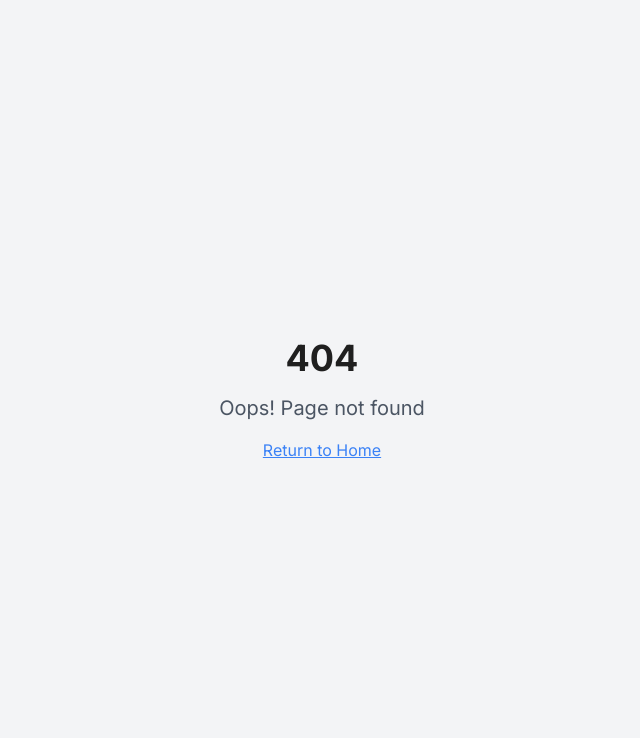
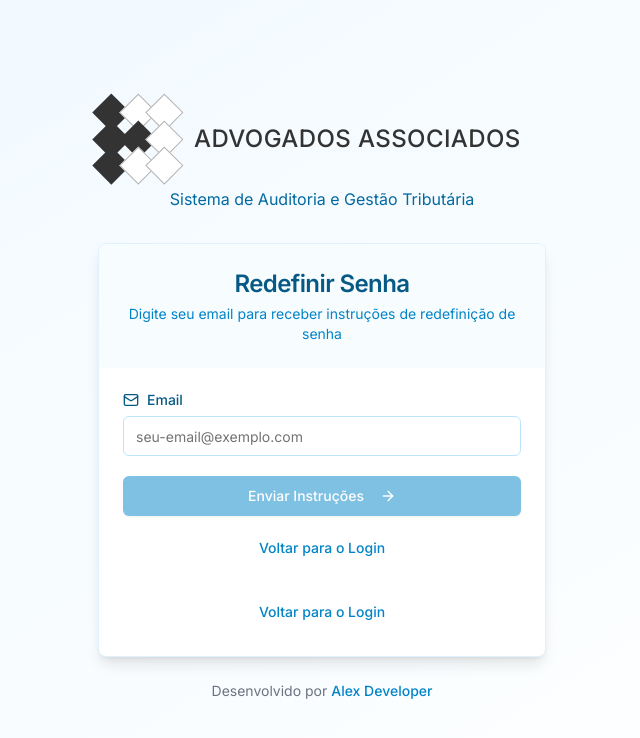
Before and after one commit to developeragencia/sistemaclaudio-figueiredo, a React (Vite) app: page /reset-password in a window 1280 px wide. Before the commit this address had no page. Shown: the top 738 px of the page, without its empty margins (318-958 px from the left). Built offline with nearby package versions, Linux system fonts and the light colour scheme.

Commit message:
feat: Implement password reset component

```diff
--- a/src/App.tsx
+++ b/src/App.tsx
@@ -35,6 +35,7 @@ import SessionExpirationPage from "./pages/SecurityPages/SessionExpirationPage";
 import AccessProtectionPage from "./pages/SecurityPages/AccessProtectionPage";
 import AuditTrailsPage from "./pages/SecurityPages/AuditTrailsPage";
 import UsersPermissionsPage from "./pages/SecurityPages/UsersPermissionsPage";
+import PasswordResetPage from "./pages/PasswordResetPage";
 
 const App = () => {
   const [queryClient] = useState(() => new QueryClient());
@@ -51,6 +52,7 @@ const App = () => {
               {/* Public Routes */}
               <Route path="/" element={<Index />} />
               <Route path="/login" element={<Login />} />
+              <Route path="/reset-password" element={<PasswordResetPage />} />
               <Route path="/2fa" element={<TwoFactorAuth />} />
 
               {/* Protected Routes */}
--- a/src/components/auth/LoginForm.tsx
+++ b/src/components/auth/LoginForm.tsx
@@ -6,7 +6,7 @@ import { Button } from '@/components/ui/button';
 import { AlertTriangle, CheckCircle2, Lock, Mail } from 'lucide-react';
 import { UserRole } from '@/types';
 import { useAuth } from '@/contexts/AuthContext';
-import { useNavigate } from 'react-router-dom';
+import { useNavigate, Link } from 'react-router-dom';
 import { useToast } from '@/hooks/use-toast';
 import { Form, FormControl, FormField, FormItem, FormLabel, FormMessage } from "@/components/ui/form";
 import { zodResolver } from "@hookform/resolvers/zod";
@@ -141,9 +141,9 @@ const LoginForm: React.FC<LoginFormProps> = ({ onSubmit }) => {
             />
           </div>
 
-          <a href="#" className="text-sm text-sky-600 hover:text-sky-800 hover:underline transition-colors">
+          <Link to="/reset-password" className="text-sm text-sky-600 hover:text-sky-800 hover:underline transition-colors">
             Esqueceu a senha?
-          </a>
+          </Link>
         </div>
 
         {error && (
--- /dev/null
+++ b/src/components/auth/PasswordReset.tsx
@@ -0,0 +1,169 @@
+
+import React, { useState } from 'react';
+import { Form, FormControl, FormField, FormItem, FormLabel, FormMessage } from "@/components/ui/form";
+import { zodResolver } from "@hookform/resolvers/zod";
+import { useForm } from "react-hook-form";
+import * as z from "zod";
+import { Button } from '@/components/ui/button';
+import { Input } from '@/components/ui/input';
+import { AlertTriangle, ArrowRight, CheckCircle2, Mail } from 'lucide-react';
+import { useNavigate } from 'react-router-dom';
+import { useToast } from '@/hooks/use-toast';
+import { Card, CardContent, CardDescription, CardFooter, CardHeader, CardTitle } from '@/components/ui/card';
+
+// Create a schema for form validation
+const formSchema = z.object({
+  email: z.string().email("Por favor, insira um email válido.").min(1, "Email é obrigatório."),
+});
+
+type FormData = z.infer<typeof formSchema>;
+
+const PasswordReset: React.FC = () => {
+  const [isSubmitting, setIsSubmitting] = useState<boolean>(false);
+  const [emailSent, setEmailSent] = useState<boolean>(false);
+  const navigate = useNavigate();
+  const { toast } = useToast();
+
+  // Initialize form with react-hook-form and zod validation
+  const form = useForm<FormData>({
+    resolver: zodResolver(formSchema),
+    defaultValues: {
+      email: '',
+    }
+  });
+
+  const handleFormSubmit = async (data: FormData) => {
+    try {
+      setIsSubmitting(true);
+
+      // Here we would integrate with the actual password reset API
+      // For now, we'll simulate a successful password reset request
+      await new Promise(resolve => setTimeout(resolve, 1500));
+
+      toast({
+        title: "Solicitação enviada",
+        description: "Instruções para redefinir sua senha foram enviadas para seu email.",
+        variant: "success",
+      });
+
+      setEmailSent(true);
+    } catch (err) {
+      console.error('Password reset error:', err);
+      toast({
+        title: "Erro",
+        description: "Não foi possível enviar as instruções de redefinição de senha. Por favor, tente novamente.",
+        variant: "destructive",
+      });
+    } finally {
+      setIsSubmitting(false);
+    }
+  };
+
+  const handleBackToLogin = () => {
+    navigate('/login');
+  };
+
+  return (
+    <Card className="shadow-lg border-sky-100 w-full max-w-md">
+      <CardHeader className="bg-sky-50/50 space-y-1">
+        <CardTitle className="text-sky-800 text-2xl text-center">Redefinir Senha</CardTitle>
+        <CardDescription className="text-center text-sky-600">
+          {emailSent
+            ? "Verifique seu email para instruções de redefinição"
+            : "Digite seu email para receber instruções de redefinição de senha"}
+        </CardDescription>
+      </CardHeader>
+
+      <CardContent className="pt-6">
+        {!emailSent ? (
+          <Form {...form}>
+            <form onSubmit={form.handleSubmit(handleFormSubmit)} className="space-y-5">
+              <FormField
+                control={form.control}
+                name="email"
+                render={({ field }) => (
+                  <FormItem>
+                    <FormLabel className="flex items-center gap-2 text-sky-800 font-medium">
+                      <Mail className="h-4 w-4" />
+                      Email
+                    </FormLabel>
+                    <FormControl>
+                      <Input
+                        {...field}
+                        type="email"
+                        className="border-sky-200 focus:border-sky-400 focus:ring-sky-300 transition-colors"
+                        placeholder="seu-email@exemplo.com"
+                        disabled={isSubmitting}
+                      />
+                    </FormControl>
+                    <FormMessage className="text-sm text-destructive flex items-center gap-1">
+                      {form.formState.errors.email && (
+                        <>
+                          <AlertTriangle className="h-3 w-3" />
+                          {form.formState.errors.email.message}
+                        </>
+                      )}
+                    </FormMessage>
+                  </FormItem>
+                )}
+              />
+
+              <div className="flex flex-col gap-3">
+                <Button
+                  type="submit"
+                  className="w-full bg-sky-600 hover:bg-sky-700 transition-colors shadow"
+                  disabled={isSubmitting || !form.formState.isValid}
+                >
+                  {isSubmitting ? (
+                    <>
+                      <span className="animate-pulse mr-2">●</span>
+                      Enviando...
+                    </>
+                  ) : (
+                    <>
+                      Enviar Instruções
+                      <ArrowRight className="ml-2 h-4 w-4" />
+                    </>
+                  )}
+                </Button>
+
+                <Button
+                  type="button"
+                  variant="ghost"
+                  className="text-sky-600 hover:text-sky-800"
+                  onClick={handleBackToLogin}
+                >
+                  Voltar para o Login
+                </Button>
+              </div>
+            </form>
+          </Form>
+        ) : (
+          <div className="text-center space-y-4">
+            <div className="flex justify-center">
+              <CheckCircle2 className="h-16 w-16 text-green-500" />
+            </div>
+            <p className="text-muted-foreground">
+              Se o email estiver cadastrado em nosso sistema, você receberá um link para redefinir sua senha em breve.
+            </p>
+          </div>
+        )}
+      </CardContent>
+
+      <CardFooter className="flex flex-col space-y-4">
+        <div className="text-center w-full">
+          <Button
+            type="button"
+            variant="ghost"
+            className="text-sky-600 hover:text-sky-800 mx-auto"
+            onClick={handleBackToLogin}
+          >
+            Voltar para o Login
+          </Button>
+        </div>
+      </CardFooter>
+    </Card>
+  );
+};
+
+export default PasswordReset;
--- /dev/null
+++ b/src/pages/PasswordResetPage.tsx
@@ -0,0 +1,38 @@
+
+import React from 'react';
+import { motion } from 'framer-motion';
+import LoginHeader from '@/components/auth/LoginHeader';
+import PasswordReset from '@/components/auth/PasswordReset';
+
+function PasswordResetPage() {
+  return (
+    <div className="min-h-screen flex items-center justify-center bg-gradient-to-br from-sky-50 to-white p-4">
+      <motion.div
+        initial={{ opacity: 0, y: 20 }}
+        animate={{ opacity: 1, y: 0 }}
+        transition={{ duration: 0.5 }}
+        className="max-w-md w-full"
+      >
+        <LoginHeader />
+        <PasswordReset />
+
+        {/* Developer attribution */}
+        <div className="text-center mt-6 text-sm text-gray-500">
+          <p>
+            Desenvolvido por{" "}
+            <a
+              href="https://alexdesenvolvedor.com.br"
+              target="_blank"
+              rel="noopener noreferrer"
+              className="text-sky-600 hover:text-sky-800 font-medium"
+            >
+              Alex Developer
+            </a>
+          </p>
+        </div>
+      </motion.div>
+    </div>
+  );
+}
+
+export default PasswordResetPage;
```
